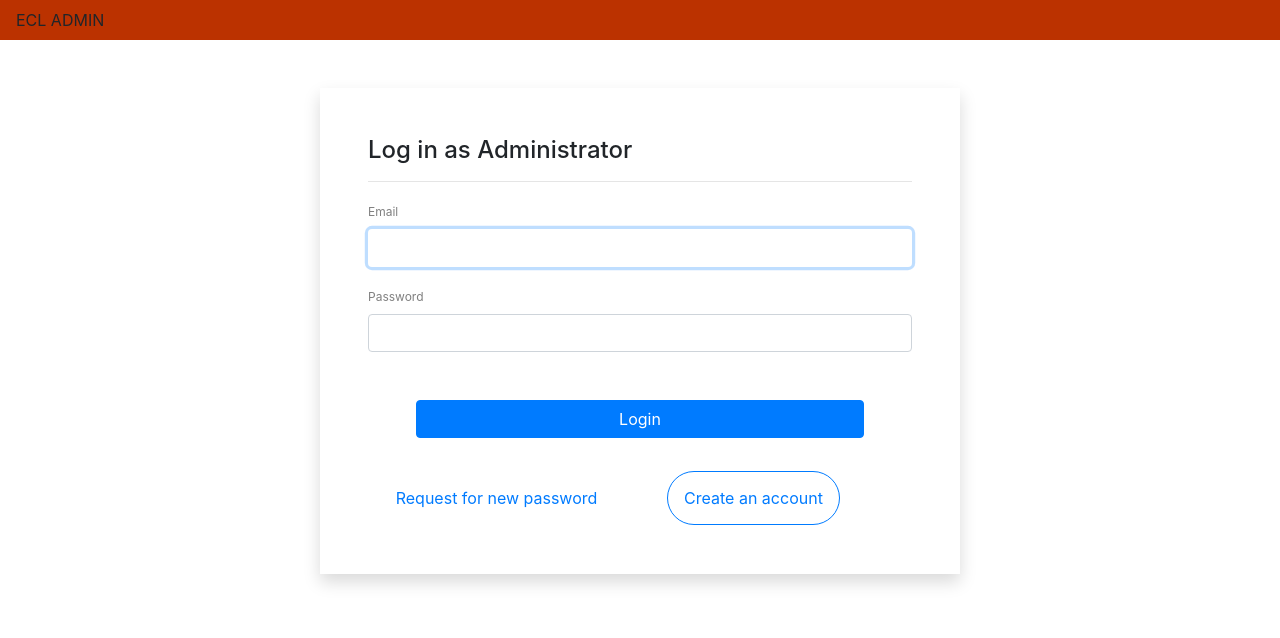
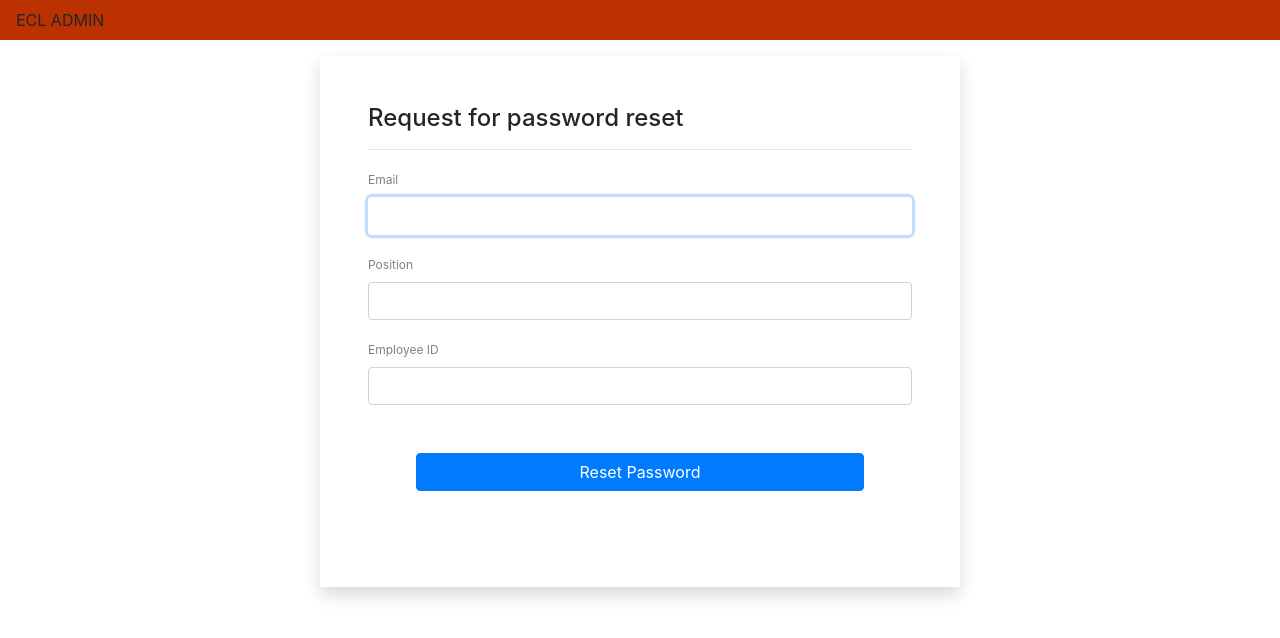
Before and after one commit to cusmilesolutions/ecl-web-app, a React (Create React App) app: page /reset-password in a window 1280 px wide. Before the commit this address led to /login. Shown: the top 638 px of the page. Built offline with nearby package versions, Linux system fonts and the light colour scheme.

Commit message:
created the reset password page and component

```diff
--- /dev/null
+++ b/src/components/Auth/ResetPassword.js
@@ -0,0 +1,77 @@
+import React, { useContext } from 'react';
+import { Redirect } from 'react-router';
+import { AuthContext } from '../../contexts/AuthContext';
+
+const ResetPassword = ({
+  changeHandler,
+  submitHandler,
+  loading,
+  errorMessage,
+}) => {
+  const { state } = useContext(AuthContext);
+
+  return (
+    <React.Fragment>
+      {state.isAuth ? <Redirect to="/" /> : null}
+      <div className="shadow w-50 mx-auto mt-3 mb-3 bg-white p-5">
+        <div>
+          <div className="form_header">
+            <div>
+              <h4>Request for password reset</h4>
+            </div>
+            <hr />
+          </div>
+          <form autoComplete="off" onSubmit={submitHandler}>
+            <div className="form-group">
+              <label>Email</label>
+              <input
+                className="form-control"
+                type="email"
+                name="email"
+                onChange={changeHandler}
+                autoFocus
+              />
+            </div>
+            <div className="form-group">
+              <label>Position</label>
+              <input
+                className="form-control"
+                type="text"
+                name="positon"
+                onChange={changeHandler}
+              />
+            </div>
+            <div className="form-group">
+              <label>Employee ID</label>
+              <input
+                className="form-control"
+                type="text"
+                name="employeeID"
+                onChange={changeHandler}
+              />
+            </div>
+
+            <div className="m-5">
+              <button className="btn btn-primary btn-block" type="submit">
+                {loading ? (
+                  <span>
+                    <span
+                      className="spinner-border spinner-border-sm mr-3"
+                      role="status"
+                      aria-hidden="true"
+                    ></span>
+                    <span>Sending Request</span>
+                  </span>
+                ) : (
+                  'Reset Password'
+                )}
+              </button>
+            </div>
+          </form>
+        </div>
+      </div>
+    </React.Fragment>
+  );
+};
+
+export default ResetPassword;
--- a/src/components/Queries/auth.js
+++ b/src/components/Queries/auth.js
@@ -30,3 +30,14 @@ export const ADMIN_SIGN_UP = gql`
     }
   }
 `;
+export const ADMIN_PWD_RESET = gql`
+  mutation AdminPwdReset(
+    $email: String!
+    $employeeID: String!
+    $position: String!
+  ) {
+    signUp(email: $email, employeeID: $employeeID, position: $position) {
+      _id
+    }
+  }
+`;
--- /dev/null
+++ b/src/pages/Auth/ResetPasswordPage.js
@@ -0,0 +1,38 @@
+import React, { useState } from 'react';
+import ResetPassword from '../../components/Auth/ResetPassword';
+import { useMutation } from '@apollo/react-hooks';
+import { ADMIN_PWD_RESET } from '../../components/Queries/auth';
+
+const ResetPasswordPage = () => {
+  const [reset, setreset] = useState({
+    email: '',
+    position: '',
+    employeeID: '',
+    newPassword: '',
+  });
+  const changeHandler = (e) => {
+    const value = e.target.value;
+    setreset({ ...reset, [e.target.name]: value });
+  };
+  const [adminPwdReset, { loading, error, data }] = useMutation(
+    ADMIN_PWD_RESET,
+    {
+      errorPolicy: 'all',
+      onError: (error) => console.log(error.graphQLErrors[0].message),
+    }
+  );
+  const submitHandler = (e) => {
+    e.preventDefault();
+  };
+
+  return (
+    <ResetPassword
+      errorMessage={error}
+      changeHandler={changeHandler}
+      submitHandler={submitHandler}
+      loading={loading}
+    />
+  );
+};
+
+export default ResetPasswordPage;
--- a/src/routes/index.js
+++ b/src/routes/index.js
@@ -8,12 +8,18 @@ import Accounts from '../pages/Dashboard/Accounts';
 import RiderList from '../pages/Rider/RiderList';
 import CustomerList from '../pages/Customer/CustomerList';
 import PaymentPage from '../pages/Dashboard/Payment';
+import ResetPasswordPage from '../pages/Auth/ResetPasswordPage';
 
 export let routes = (
   <Switch>
     <Route path="/" exact render={(props) => <Dashboard {...props} />} />
     <Route path="/login" exact render={(props) => <LoginPage />} />
     <Route path="/register" exact render={(props) => <RegisterPage />} />
+    <Route
+      path="/reset-password"
+      exact
+      render={(props) => <ResetPasswordPage />}
+    />
     <Route path="/orders" exact render={(props) => <Orders {...props} />} />
     <Route
       path="/payments"
```
